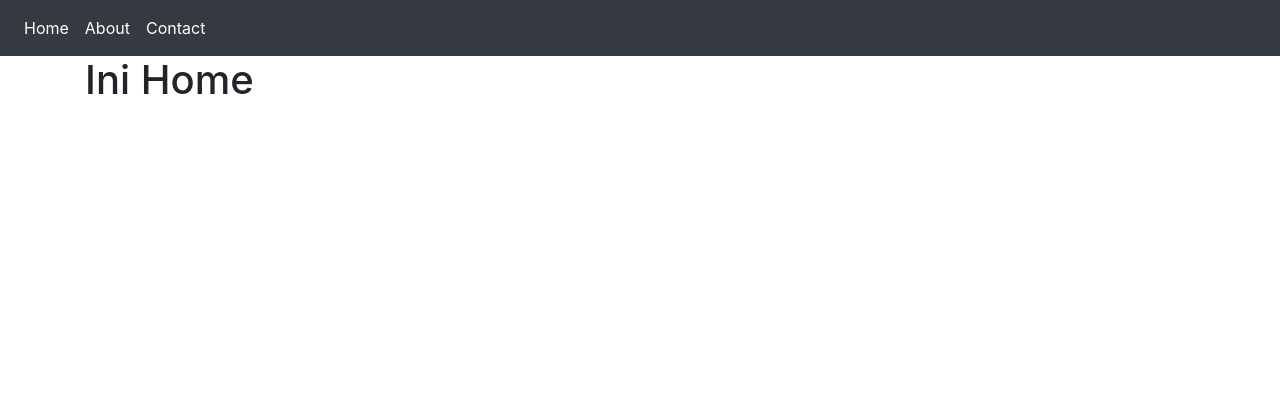
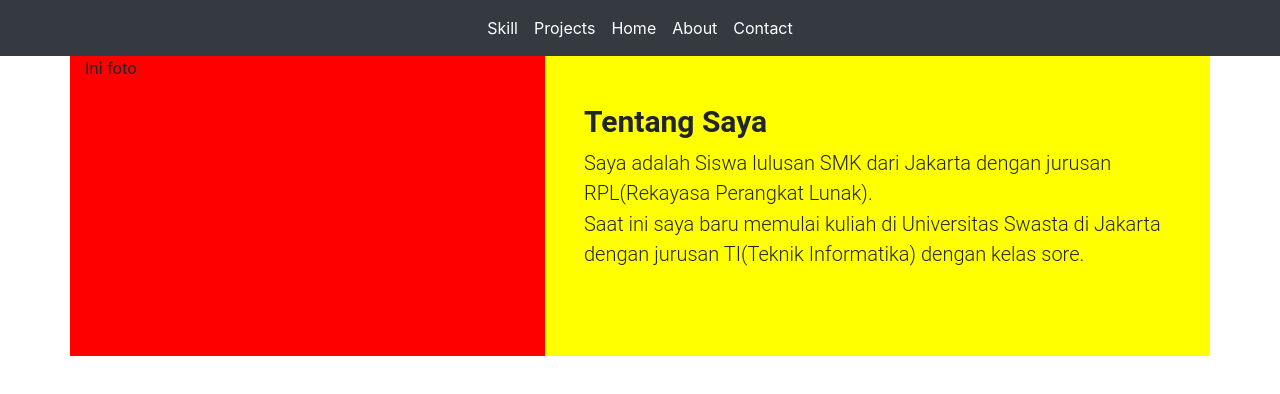
Before and after one commit to Sendii/portofolio, a React (Create React App) app: page / in a window 1280 px wide. Shown: the top 394 px of the page. Built offline with nearby package versions, Linux system fonts and the light colour scheme.

Commit message:
Upd Home

```diff
--- a/src/App.js
+++ b/src/App.js
@@ -1,11 +1,14 @@
 import React from 'react';
 // import logo from './logo.svg';
 import './App.css';
+import './asset/css/custom.css'
 
+import Header from './component/Header';
 import Home from './component/Home';
+import Skill from './component/Skill';
+import Project from './component/Project';
 import About from './component/About';
 import Contact from './component/Contact';
-import Header from './component/Header';
 import {
     BrowserRouter as Router,
     Switch,
@@ -22,11 +25,22 @@ function App() {
 
         <Header />
           <div className="container">
+            <div className="row">
+              <div className="col-sm-5" style={{backgroundColor: "red", height: "300px"}}>
+                Ini foto
+              </div>
+              <div className="col-sm" style={{backgroundColor: "yellow"}}>
+                <div className="mt-5 ml-4" style={{margin: "20px"}}>
                   <Switch>
                     <Route path='/' component={Home} exact />
+                    <Route path='/skills' component={Skill} />
+                    <Route path='/projects' component={Project} />
                     <Route path='/about-us' component={About} />
                     <Route path='/contact-us' component={Contact} />
                   </Switch>
+                </div>
+              </div>
+            </div>
           </div>
     </Router>
   );
--- /dev/null
+++ b/src/asset/css/custom.css
@@ -0,0 +1,11 @@
+h2 {
+	font-family: 'Roboto';
+	font-weight: 600;
+	font-size: 30px;
+}
+
+p {
+	font-family: 'Roboto';
+	font-weight: 300;
+	font-size: 20px;
+}
--- a/src/component/About.js
+++ b/src/component/About.js
@@ -2,7 +2,7 @@ import React from 'react'
 
 function About(){
 	return (
-		<h1 className="text-danger">Ini About</h1>
+		<h1>Ini About</h1>
 		)
 }
 
--- a/src/component/Contact.js
+++ b/src/component/Contact.js
@@ -2,7 +2,7 @@ import React from 'react'
 
 function Contact(){
 	return (
-		<h1 className="text-danger">Ini Contact</h1>
+		<h1>Ini Contact</h1>
 		)
 }
 
--- a/src/component/Header.js
+++ b/src/component/Header.js
@@ -8,8 +8,10 @@ export class Header extends Component{
         return(
             <Navbar bg="dark" expand="lg">
             	<Navbar.Toggle aria-controls="basic-navbar-nav" />
-            	<Navbar.Collapse id="basic-navbar-nav">
+            	<Navbar.Collapse id="basic-navbar-nav" className="justify-content-center">
 	            	<Nav>
+		            	<NavLink className="d-inline p-2 bg-dark text-white" to="/skills">Skill</NavLink>
+		            	<NavLink className="d-inline p-2 bg-dark text-white" to="/projects">Projects</NavLink>
 	            		<NavLink className="d-inline p-2 bg-dark text-white" to="/">Home</NavLink>
 	            		<NavLink className="d-inline p-2 bg-dark text-white" to="/about-us">About</NavLink>
 	            		<NavLink className="d-inline p-2 bg-dark text-white" to="/contact-us">Contact</NavLink>
--- a/src/component/Home.js
+++ b/src/component/Home.js
@@ -1,9 +1,16 @@
 import React from 'react'
-
 
 function Home(){
 	return (
-		<h1>Ini Home</h1>
+			<div>
+				<h2>Tentang Saya</h2>
+				<p>
+					Saya adalah Siswa lulusan SMK dari Jakarta dengan jurusan RPL(Rekayasa Perangkat Lunak).
+				</p>
+				<p style={{marginTop: "-15px"}}>
+					Saat ini saya baru memulai kuliah di Universitas Swasta di Jakarta dengan jurusan TI(Teknik Informatika) dengan kelas sore.
+				</p>
+			</div>
 		)
 }
 
--- /dev/null
+++ b/src/component/Project.js
@@ -0,0 +1,15 @@
+import React from 'react'
+
+
+function Project(){
+	return (
+		<h1>Lorem ipsum dolor sit amet, consectetur adipisicing elit, sed do eiusmod
+		tempor incididunt ut labore et dolore magna aliqua. Ut enim ad minim veniam,
+		quis nostrud exercitation ullamco laboris nisi ut aliquip ex ea commodo
+		consequat. Duis aute irure dolor in reprehenderit in voluptate velit esse
+		cillum dolore eu fugiat nulla pariatur. Excepteur sint occaecat cupidatat non
+		proident, sunt in culpa qui officia deserunt mollit anim id est laborum.</h1>
+		)
+}
+
+export default Project
--- /dev/null
+++ b/src/component/Skill.js
@@ -0,0 +1,10 @@
+import React from 'react'
+
+
+function Skill(){
+	return (
+		<h1>Ini Skill</h1>
+		)
+}
+
+export default Skill
```
Lines whose indentation alone changed are shown as unchanged.
